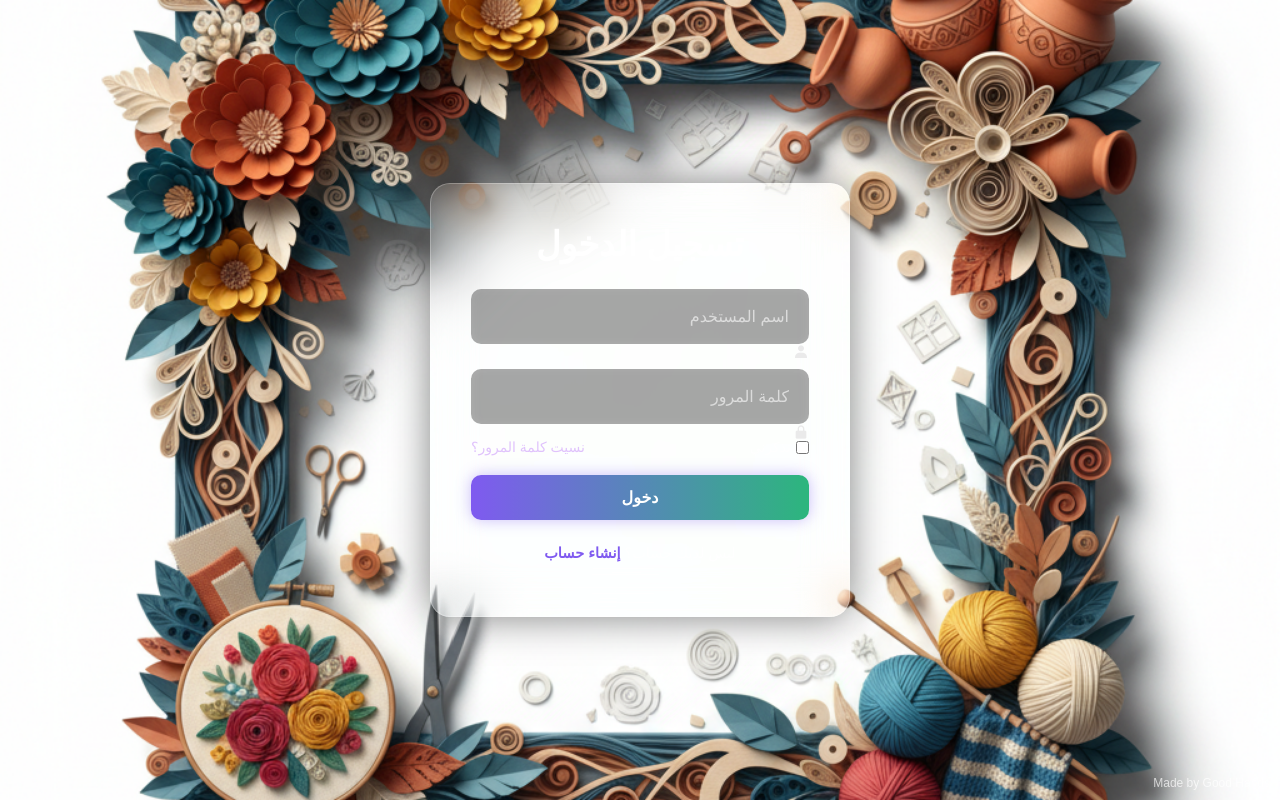
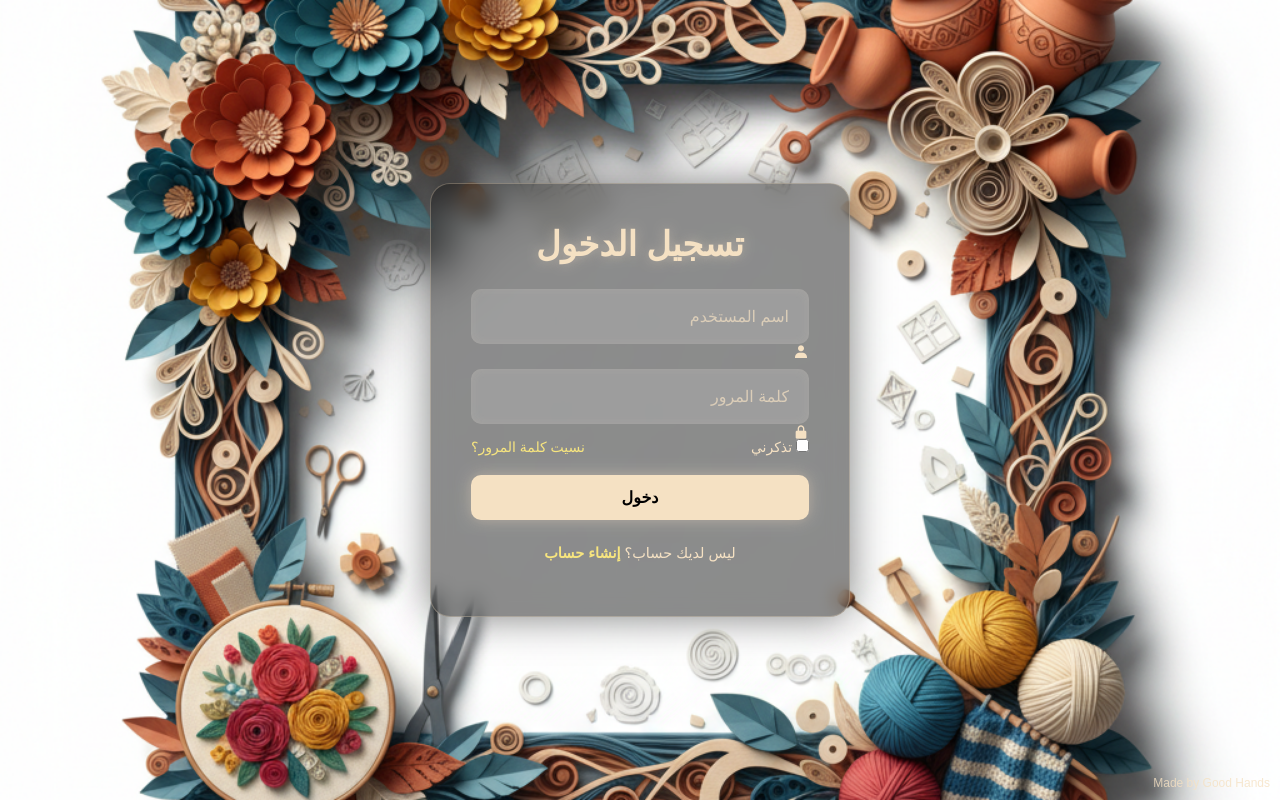
Before and after one commit to marinadw452/goodhands-project, a PHP site: page /login.php in a window 1280 px wide. Run offline with PHP 8.4, Linux system fonts and the light colour scheme.

Commit message:
Update login.css

```diff
--- a/login.css
+++ b/login.css
@@ -13,44 +13,48 @@ body {
   background: url('mae.png') no-repeat center center fixed;
   background-size: cover;
   background-position: center;
-  color: #f8f8f8;
+  color: #fff;
 }
 
+/* النص السفلي */
 #credits {
   position: fixed;
   bottom: 10px;
   right: 10px;
-  color: rgba(255, 255, 255, 0.7);
+  color: rgba(245, 225, 195, 0.8);
   font-size: 12px;
   font-family: Arial, sans-serif;
 }
 
+/* النافذة الأساسية */
 .container {
   width: 420px;
-  background: rgba(255, 255, 255, 0.05);
-  border: 1px solid rgba(255, 255, 255, 0.25);
-  backdrop-filter: blur(20px) saturate(180%);
-  -webkit-backdrop-filter: blur(20px) saturate(180%);
+  background: rgba(0, 0, 0, 0.45);
+  border: 1px solid rgba(245, 225, 195, 0.3);
+  backdrop-filter: blur(10px);
+  -webkit-backdrop-filter: blur(10px);
   box-shadow: 0 0 40px rgba(0, 0, 0, 0.5);
-  color: #eaeaea;
+  color: #F5E1C3;
   border-radius: 20px;
   padding: 40px;
   transition: all 0.3s ease;
 }
 
 .container:hover {
-  background: rgba(255, 255, 255, 0.08);
+  background: rgba(0, 0, 0, 0.55);
   box-shadow: 0 0 50px rgba(0, 0, 0, 0.6);
 }
 
+/* العنوان */
 .container h1 {
   font-size: 34px;
   text-align: center;
-  color: #ffffff;
-  text-shadow: 0 0 15px rgba(255, 255, 255, 0.4);
+  color: #F5E1C3;
+  text-shadow: 0 0 12px rgba(245, 225, 195, 0.4);
   margin-bottom: 25px;
 }
 
+/* مدخلات النص */
 .container .input-box {
   position: relative;
   width: 100%;
@@ -61,80 +65,77 @@ body {
 .input-box input {
   width: 100%;
   height: 100%;
-  background: rgba(0, 0, 0, 0.35);
+  background: rgba(255, 255, 255, 0.15);
   border: none;
   outline: none;
   border-radius: 10px;
   font-size: 16px;
   color: #fff;
   padding: 20px;
-  box-shadow: inset 0 0 10px rgba(255, 255, 255, 0.1);
+  box-shadow: inset 0 0 10px rgba(245, 225, 195, 0.1);
   transition: background 0.3s ease, box-shadow 0.3s ease;
 }
 
 .input-box input:focus {
-  background: rgba(0, 0, 0, 0.5);
-  box-shadow: 0 0 10px rgba(255, 255, 255, 0.2);
+  background: rgba(255, 255, 255, 0.25);
+  box-shadow: 0 0 10px rgba(245, 225, 195, 0.3);
 }
 
 .input-box input::placeholder {
-  color: rgba(255, 255, 255, 0.6);
+  color: rgba(245, 225, 195, 0.7);
 }
 
+/* تذكرني ونسيت كلمة المرور */
 .container .remember-forgot {
   display: flex;
   justify-content: space-between;
   font-size: 14px;
   margin: -10px 0 20px;
-  color: rgba(255, 255, 255, 0.8);
-}
-
-.remember-forgot label {
-  display: flex;
-  align-items: center;
-  gap: 5px;
+  color: #F5E1C3;
 }
 
 .remember-forgot a {
-  color: #e0c3fc;
+  color: #f7e57e;
   text-decoration: none;
   transition: 0.3s;
 }
 
 .remember-forgot a:hover {
   color: #fff;
-  text-shadow: 0 0 8px rgba(255, 255, 255, 0.6);
+  text-shadow: 0 0 8px rgba(245, 225, 195, 0.5);
 }
 
+/* الزر */
 .container .btn {
   width: 100%;
   height: 45px;
-  background: linear-gradient(90deg, #7f5af0, #2cb67d);
+  background: #F5E1C3;
   border: none;
   outline: none;
   border-radius: 10px;
   cursor: pointer;
   font-size: 16px;
   font-weight: 600;
-  color: #fff;
+  color: #000;
   transition: 0.3s;
-  box-shadow: 0 0 15px rgba(127, 90, 240, 0.4);
+  box-shadow: 0 0 15px rgba(245, 225, 195, 0.4);
 }
 
 .container .btn:hover {
-  background: linear-gradient(90deg, #9d7ff7, #3fd999);
-  box-shadow: 0 0 25px rgba(127, 90, 240, 0.6);
+  background: #E0CFA0;
+  box-shadow: 0 0 25px rgba(245, 225, 195, 0.6);
 }
 
+/* رابط التسجيل */
 .container .register-link {
   font-size: 14.5px;
   text-align: center;
   margin: 25px 0 15px;
-  color: rgba(255, 255, 255, 0.8);
+  color: #F5E1C3;
 }
 
 .register-link p a {
-  color: #7f5af0;
+  color: #f7e57e;
   text-decoration: none;
   font-weight: 600;
   transition: 0.3s;
@@ -142,5 +143,5 @@ body {
 
 .register-link p a:hover {
   color: #fff;
-  text-shadow: 0 0 8px rgba(255, 255, 255, 0.6);
+  text-shadow: 0 0 8px rgba(245, 225, 195, 0.6);
 }
```
